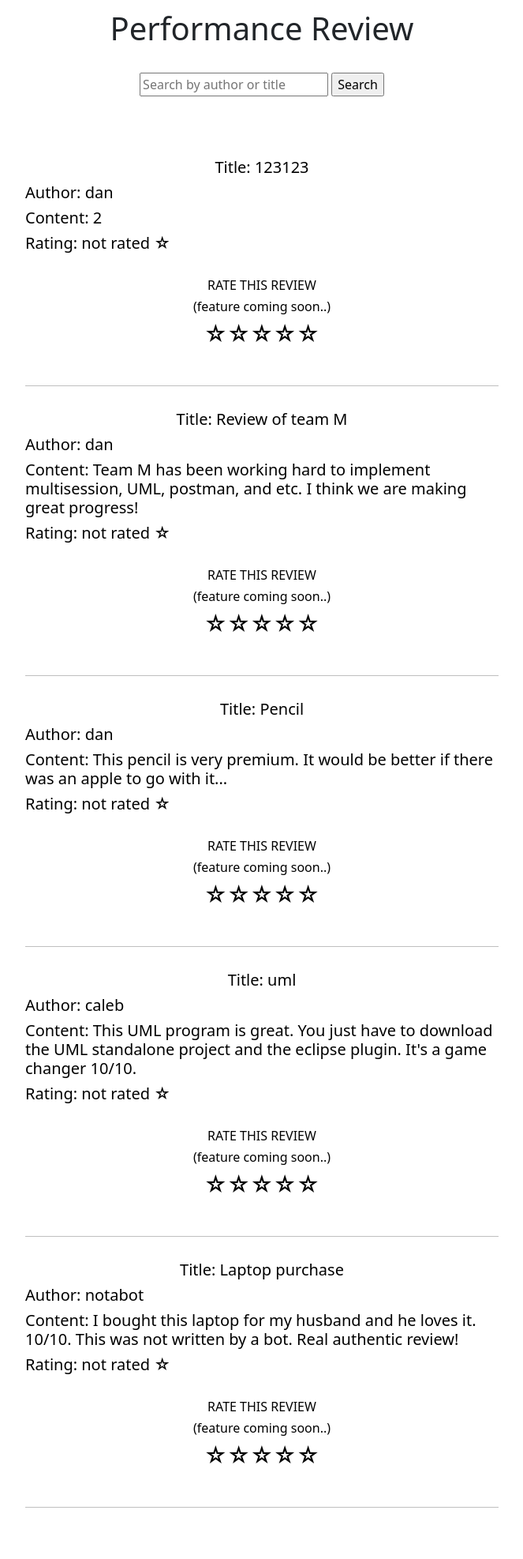
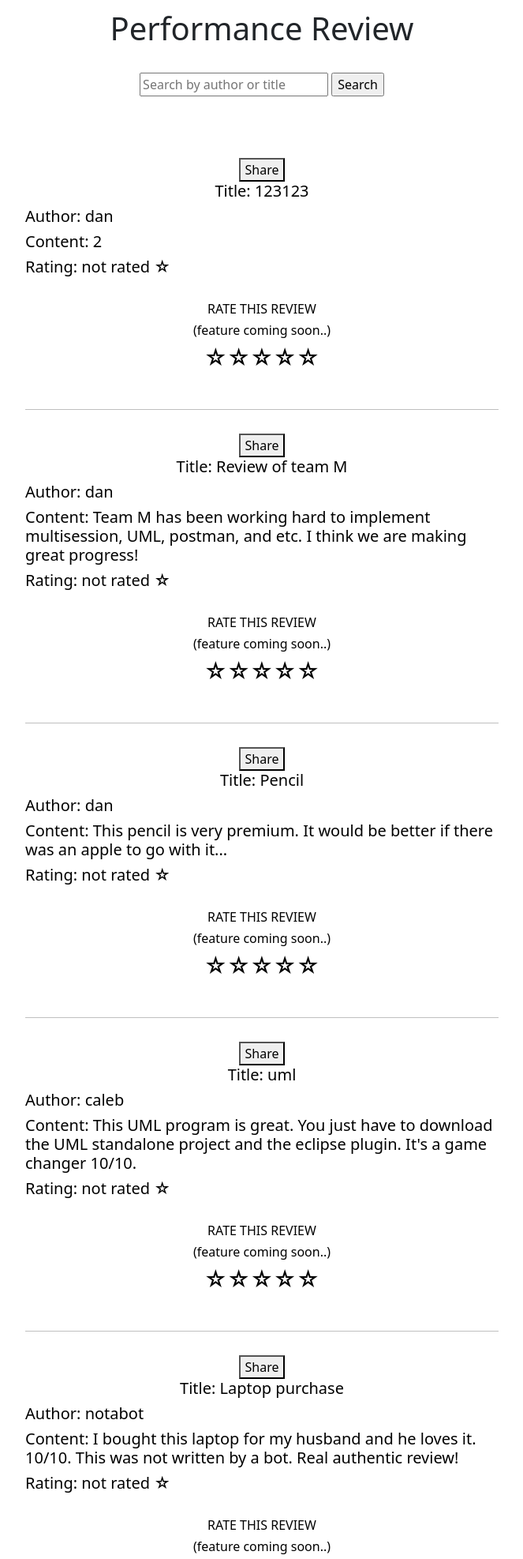
Before and after one commit to tpturjo/Performance-Review-Web-Application, a Bottle app: page /public in a window 1280 px wide. Shown: the part 212-2186 px from the top of the page at 79% size, without its empty margins (308-971 px from the left). Before the commit the page ends 2121 px from the top, so only its background shows below. Run offline with Bottle, Linux system fonts and the light colour scheme; data comes from the database, SQL or seed files in the repository.

Commit message:
Updating the share button which got accidentally deleted by daniel

```diff
--- a/templates/public.html
+++ b/templates/public.html
@@ -59,6 +59,8 @@
                 % for review in reviews:
                     <li class = "reviews_history">
                         <div class = "reviews">
+                            <!-- Adding a Share button -->
+                    <button class="share-button" data-title="{{ review[1] }}" data-content="{{ review[2] }}">Share</button>
                             <h5 id="title">{{ review[1] }}</h5>
                             <h5>{{ review[0] }}</h5>
                             <h5>{{ review[2] }}</h5>
@@ -69,6 +71,7 @@
                             <h3>☆☆☆☆☆</h3>
                             <br>
                             <hr class="featurette-divider1">
+
                         </div>
                     </li>
                 % end
```
